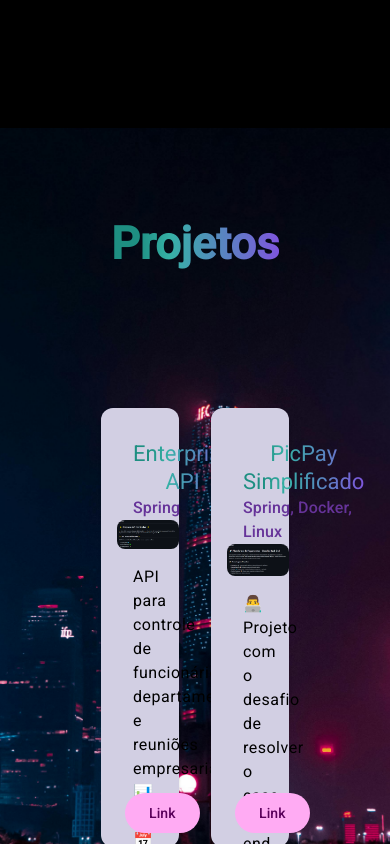
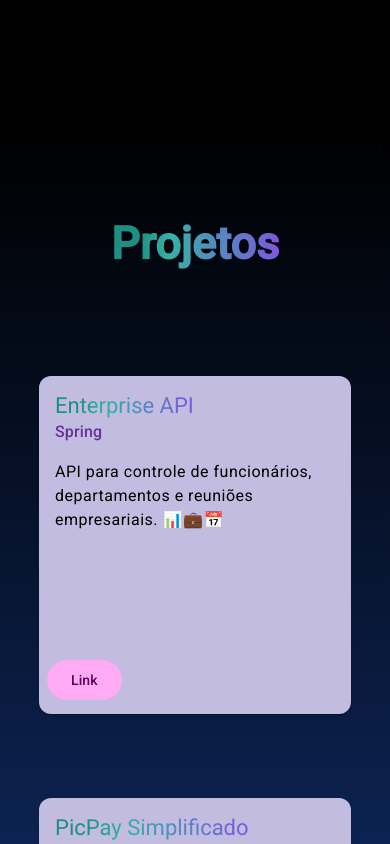
Before and after one commit to Fioshi/portfolio, an Angular app: page /projects in a window 390 px wide. Shown: the part 1560-2404 px from the top of the page. Built offline with nearby package versions, Linux system fonts and the light colour scheme.

Commit message:
Responsividade da sessão de projetos

```diff
--- a/src/app/components/projects/projects.component.html
+++ b/src/app/components/projects/projects.component.html
@@ -6,7 +6,6 @@
         <mat-card-title class="gradient-text">{{ item.titulo }}</mat-card-title>
         <mat-card-subtitle>{{ item.subtitulo }}</mat-card-subtitle>
       </mat-card-header>
-      <img mat-card-image src={{item.image}}>
       <mat-card-content>{{ item.descricao }}</mat-card-content>
       <mat-card-actions>
         <a class="link" mat-flat-button href="{{ item.link }}" target="_blank"
--- a/src/app/components/projects/projects.component.scss
+++ b/src/app/components/projects/projects.component.scss
@@ -1,5 +1,4 @@
 section {
-    height: 100vh;
   display: flex;
   flex-direction: column;
   align-items: center;
@@ -7,10 +6,15 @@ section {
 }
 
 section {
-    background-image: url(../../../assets/projects_back.jpg);
-    background-repeat: no-repeat;
-    background-position: center;
-    background-size: cover;
+  background: rgb(34, 193, 195);
+  background: linear-gradient(
+    0deg,
+    rgba(34, 193, 195, 1) 2%,
+    rgba(12, 7, 148, 1) 38%,
+    rgba(12, 34, 80, 1) 63%,
+    rgba(0, 0, 0, 1) 100%
+  );
+
 }
 
 h2 {
@@ -24,28 +28,32 @@ img {
   border-radius: 0.5em;
 }
 
-.cards-projetos{
-    height: 100vh;
+.cards-projetos {
+  height: 200vh;
+  width: 100vw;
   display: flex;
-    justify-content: center ;
+  justify-content: center;
   flex-wrap: wrap;
-    padding: 2em;
 }
 
-mat-card{
+mat-card {
   position: relative;
-    padding: 1em;
-    background-color: rgb(210, 207, 227);
+  background-color: rgb(194, 188, 224);
   margin: 1em;
-    width: 20vw;
-    height: 52vh;
+  min-width: 30vw;
+  width: 30vw;
+  height: 40vh;
+  display: flex;
+  flex-wrap: wrap;
+
+
 }
 
-mat-card-subtitle{
+mat-card-subtitle {
   color: rebeccapurple;
 }
 
-mat-card-content{
+mat-card-content {
   margin-top: 1em;
 }
 
@@ -53,3 +61,16 @@ mat-card-content{
   position: absolute;
   bottom: 1em;
 }
+
+@media (min-width: 375px) and (max-width: 575px){
+    mat-card {
+        position: relative;
+        background-color: rgb(194, 188, 224);
+        margin: 1em;
+        min-width: 80vw;
+        display: flex;
+        flex-wrap: wrap;
+
+
+      }
+}
```
Lines whose indentation alone changed are shown as unchanged.
